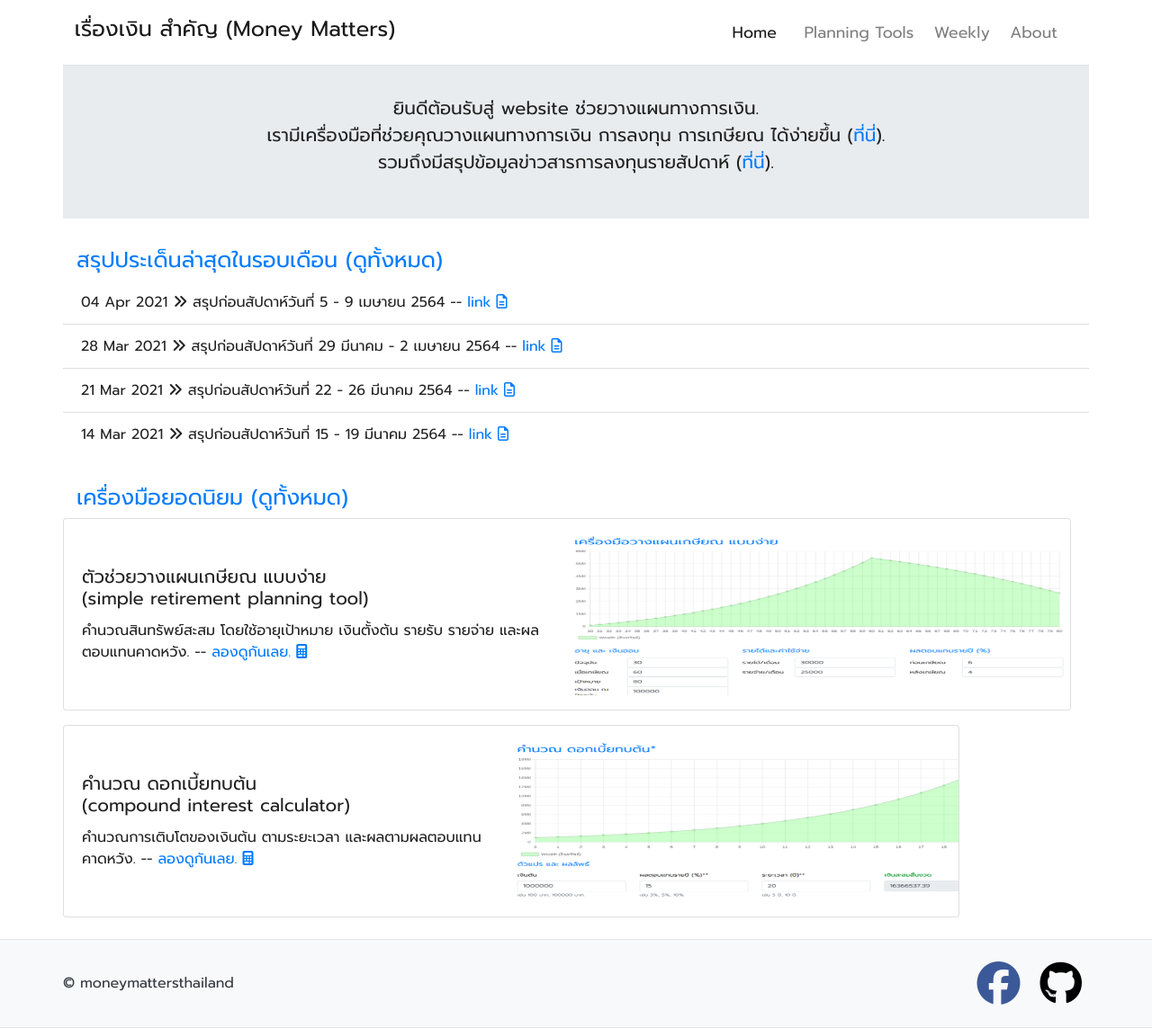
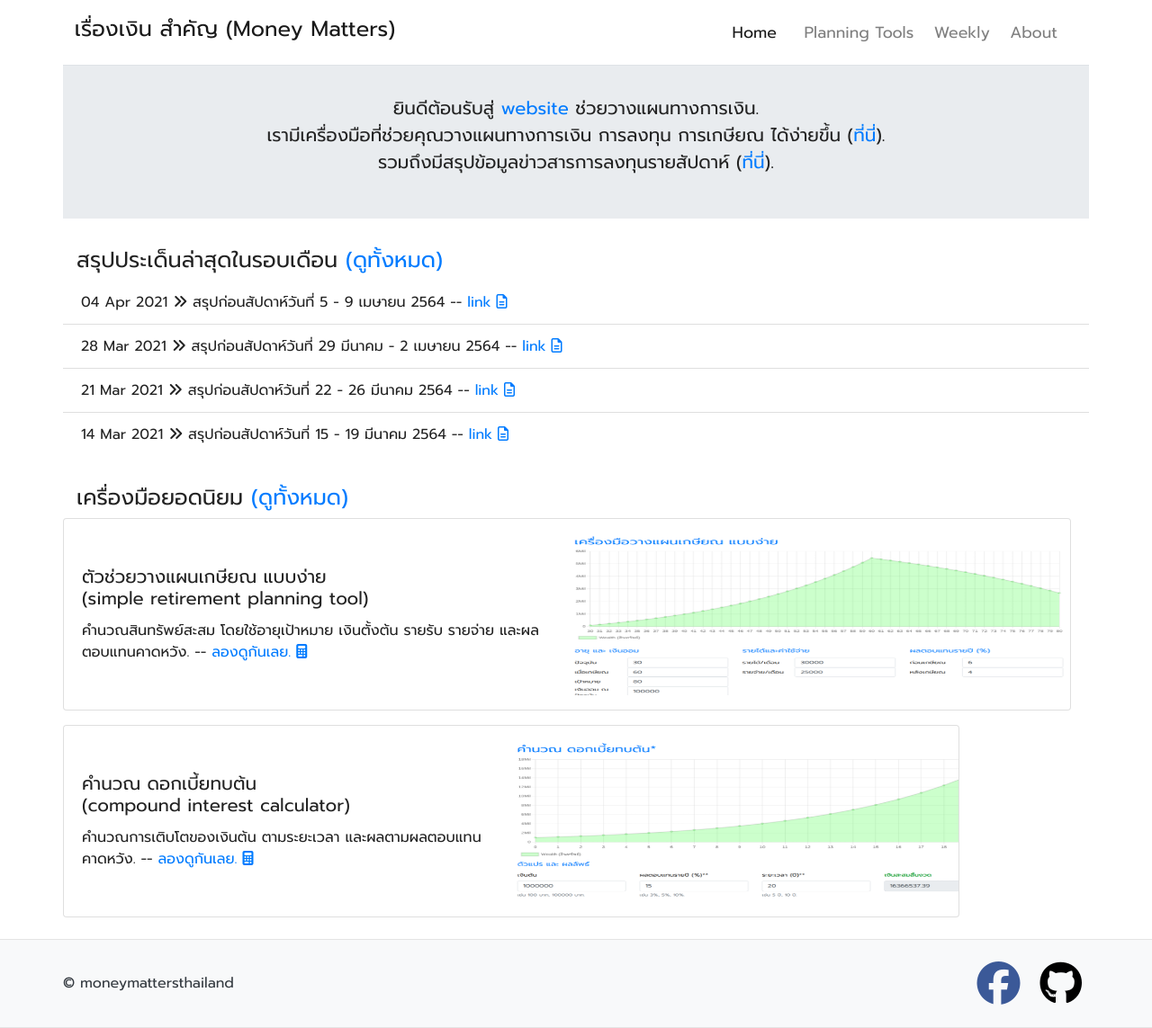
Before and after one commit to moneysart/moneysart.github.io, a Jekyll site: the page built from index.html, in a window 1280 px wide. Shown: the whole page at 90% size. Built offline with Jekyll 4.4.1, drawn with Linux system fonts in a browser that asks for light colours; nearby versions of some CDN libraries.

Commit message:
change headline's color

```diff
--- a/index.html
+++ b/index.html
@@ -12,7 +12,7 @@ canonical_url: /
         <!-- specify grid columns to occupy at different media's sizes, adding col-x with no size will act as default -->
         <div class="col-12">
             <p class="lead">
-                ยินดีต้อนรับสู่ website ช่วยวางแผนทางการเงิน. <br>
+                ยินดีต้อนรับสู่ <a href="{{ site.baseurl }}">website</a> ช่วยวางแผนทางการเงิน. <br>
                 เรามีเครื่องมือที่ช่วยคุณวางแผนทางการเงิน การลงทุน การเกษียณ ได้ง่ายขึ้น (<a href="{{ site.baseurl }}/tools/">ที่นี่</a>). <br>
                 รวมถึงมีสรุปข้อมูลข่าวสารการลงทุนรายสัปดาห์ (<a href="{{ site.baseurl }}/weekly/">ที่นี่</a>).
             </p>
@@ -28,7 +28,7 @@ canonical_url: /
 
     <!-- title -->
     <div class="text-left">
-        <h4 class="d-inline-block mb-2 text-primary">
+        <h4 class="d-inline-block mb-2 text-black">
             สรุปประเด็นล่าสุดในรอบเดือน
             <a href="{{ site.baseurl }}/weekly/">(ดูทั้งหมด)</a>
         </h4>
@@ -57,7 +57,7 @@ canonical_url: /
 
     <!-- title -->
     <div class="text-left">
-        <h4 class="d-inline-block mb-2 text-primary">
+        <h4 class="d-inline-block mb-2 text-black">
             เครื่องมือยอดนิยม
             <a href="{{ site.baseurl }}/tools/">(ดูทั้งหมด)</a>
         </h4>
--- a/tools/index.html
+++ b/tools/index.html
@@ -26,7 +26,7 @@ canonical_url: /tools/
 
     <!-- tool set -->
     <div class="text-left">
-        <h4 class="d-inline-block mb-2 text-primary">พื้นฐาน</h4>
+        <h4 class="d-inline-block mb-2 text-black">พื้นฐาน</h4>
     </div>
 
     <div class="row mb-2">
@@ -54,7 +54,7 @@ canonical_url: /tools/
 
     <!-- tool set -->
     <div class="text-left">
-        <h4 class="d-inline-block mb-2 text-primary">วางแผนเกษียณ</h4>
+        <h4 class="d-inline-block mb-2 text-black">วางแผนเกษียณ</h4>
     </div>
 
     <div class="row mb-2">
@@ -82,7 +82,7 @@ canonical_url: /tools/
 
     <!-- tool set -->
     <div class="text-left">
-        <h4 class="d-inline-block mb-2 text-primary">บริหารพอร์ตลงทุน</h4>
+        <h4 class="d-inline-block mb-2 text-blakc">บริหารพอร์ตลงทุน</h4>
     </div>
 
     <div class="row mb-2">
```
